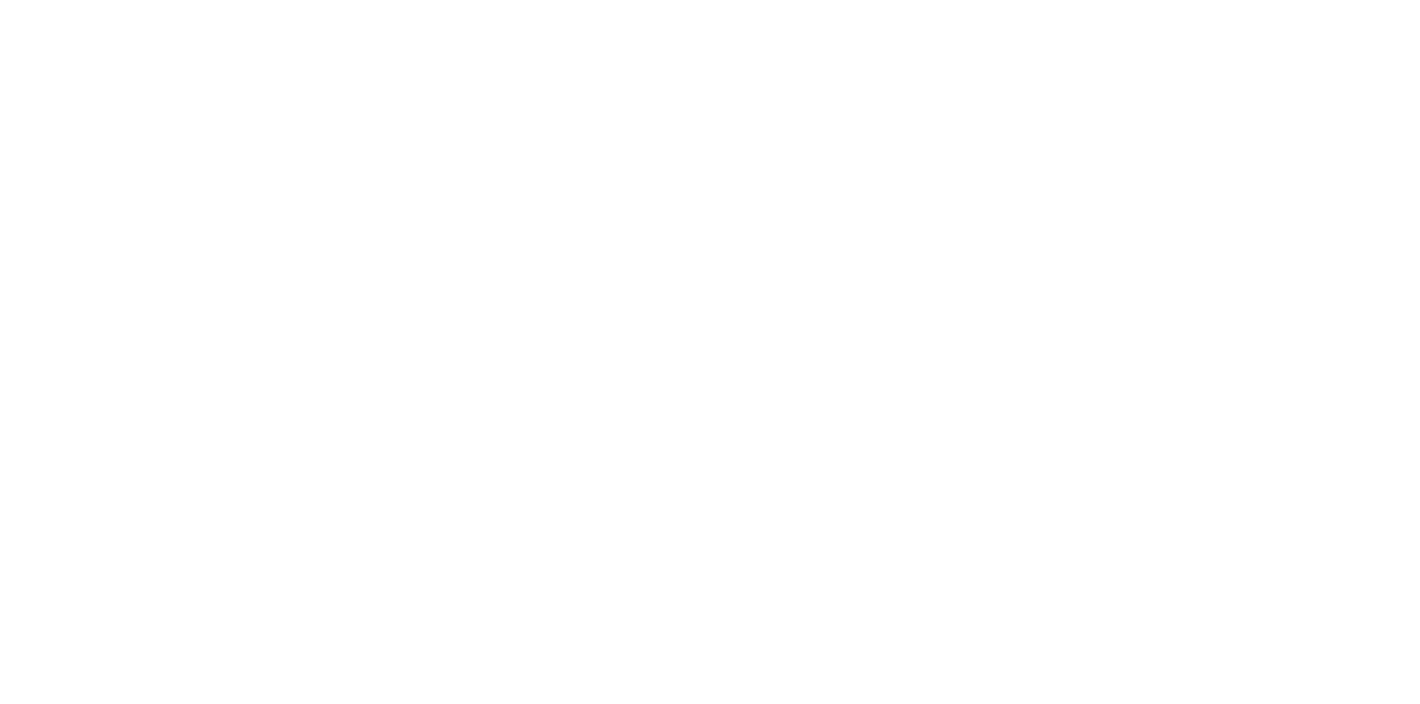
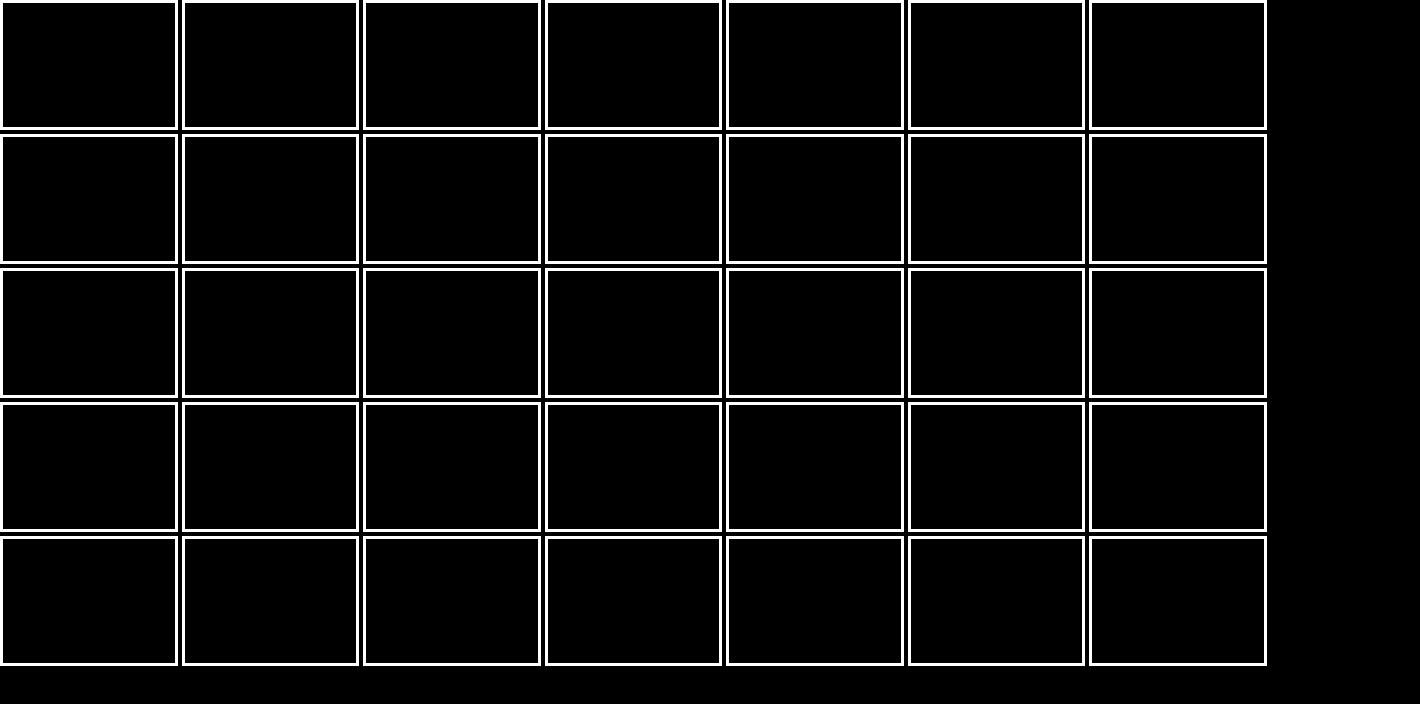
Before and after one commit to LucaCaligola/html-css-zoom, a plain HTML site: page index.html in a window 1280 px wide. Shown: the whole page, 1420 px wide, since content can reach past the window. Drawn offline with Linux system fonts and the light colour scheme.

Commit message:
Creazione griglia zoom

```diff
--- a/index.html
+++ b/index.html
@@ -0,0 +1,55 @@
+<!DOCTYPE html>
+<html lang="en">
+<head>
+    <meta charset="UTF-8">
+    <meta name="viewport" content="width=device-width, initial-scale=1.0">
+    <title>Zoom</title>
+    <link rel="stylesheet" href="style.css">
+</head>
+<body>
+
+    <main>
+        <div class="screen"></div>
+        <div class="screen"></div>
+        <div class="screen"></div>
+        <div class="screen"></div>
+        <div class="screen"></div>
+        <div class="screen"></div>
+        <div class="screen"></div>
+        <div class="screen"></div>
+        <div class="screen"></div>
+        <div class="screen"></div>
+        <div class="screen"></div>
+        <div class="screen"></div>
+        <div class="screen"></div>
+        <div class="screen"></div>
+        <div class="screen"></div>
+        <div class="screen"></div>
+        <div class="screen"></div>
+        <div class="screen"></div>
+        <div class="screen"></div>
+        <div class="screen"></div>
+        <div class="screen"></div>
+        <div class="screen"></div>
+        <div class="screen"></div>
+        <div class="screen"></div>
+        <div class="screen"></div>
+        <div class="screen"></div>
+        <div class="screen"></div>
+        <div class="screen"></div>
+        <div class="screen"></div>
+        <div class="screen"></div>
+        <div class="screen"></div>
+        <div class="screen"></div>
+        <div class="screen"></div>
+        <div class="screen"></div>
+        <div class="screen"></div>
+
+
+
+    </main>
+
+
+
+</body>
+</html>
--- a/style.css
+++ b/style.css
@@ -4,3 +4,27 @@
     padding: 0;
     box-sizing: border-box;
 }
+
+body {
+    width: 100vh;
+    background-color: black;
+
+}
+
+main {
+    width: 1420px;
+
+
+
+}
+
+.screen {
+    color: white;
+    width: calc(100% / 8);
+    height: 130px;
+    border: solid white;
+    display: inline-block;
+
+
+
+}
```
